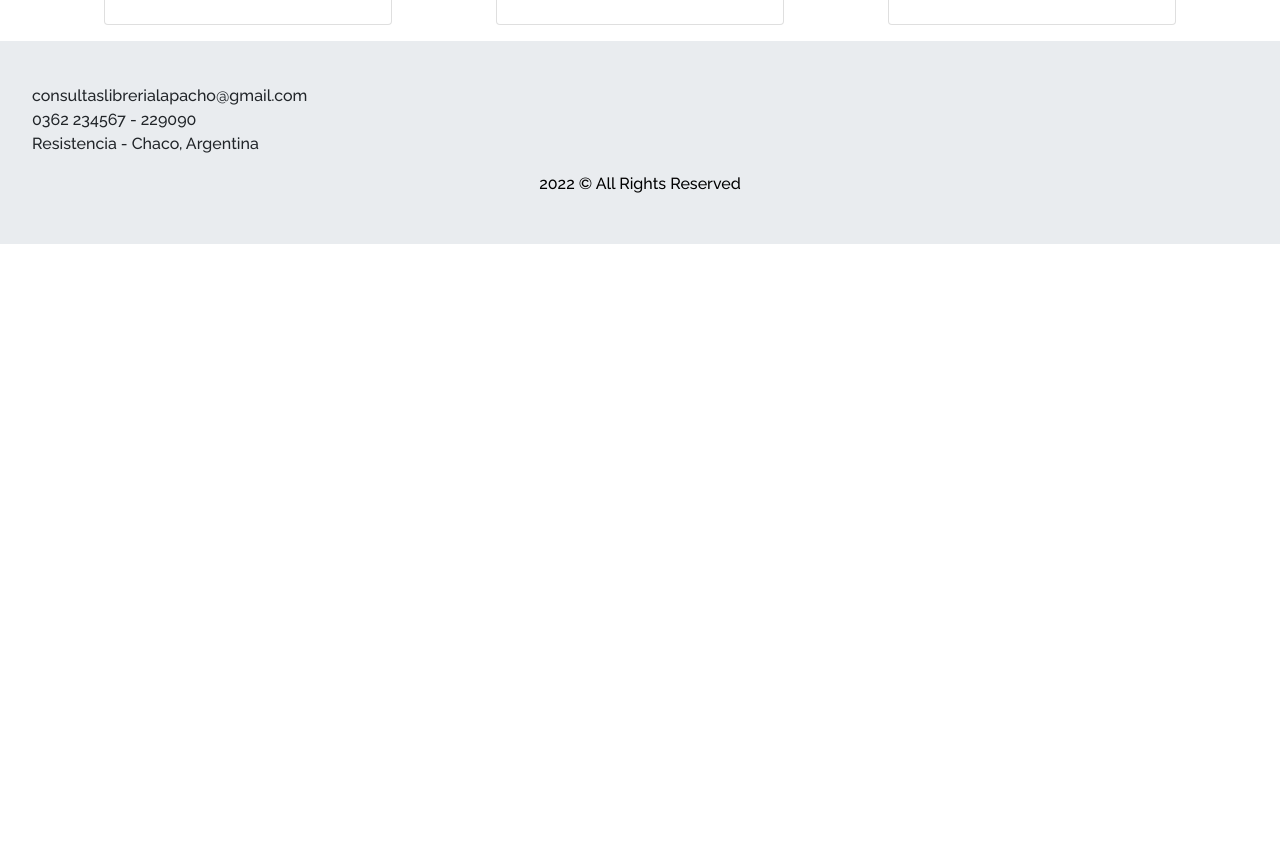
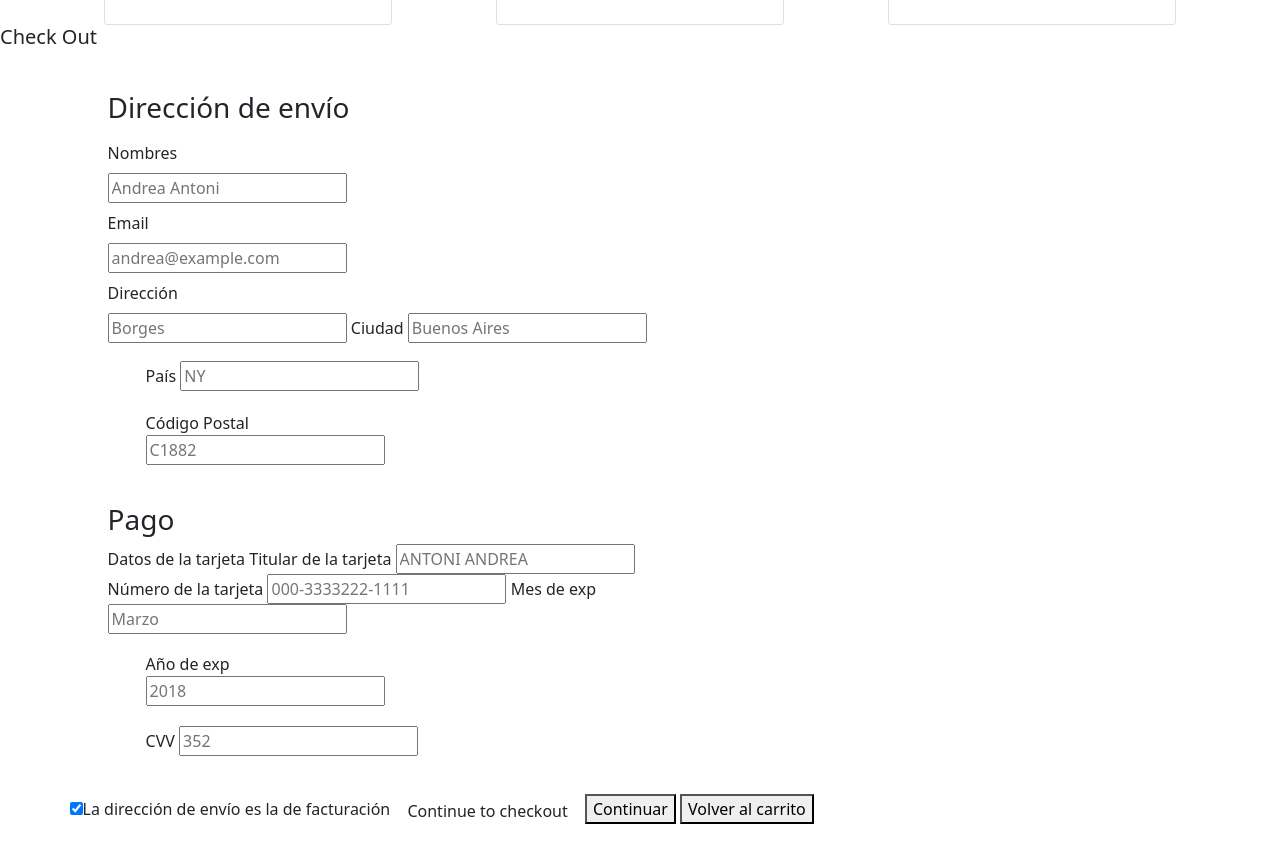
Before and after one commit to TGerzenstein/LibreriaLapacho, a website: page catálogo.html in a window 1280 px wide. Shown: the part 719-1560 px from the top of the page. Before the commit the page ends 963 px from the top, so only its background shows below. Drawn offline with nearby package versions, Linux system fonts and the light colour scheme.

Commit message:
modified css catálogo

```diff
--- a/catálogo.html
+++ b/catálogo.html
@@ -63,10 +63,12 @@
       </nav>
     </header>
     <main class="main-aves">
+      <!-- Shopping cart -->
         <div>
          <p>Resumen del pedido</p>
          <p>Total <span id="cart-total">0</span></p>
         </div>
+      <!-- List of products -->
         <div class="clas-birds">
             <div class="card" style="width: 18rem; height: 38rem;">
                 <img src="/img/VirginiaWoolf.png" class="card-img-top" alt="...">
@@ -94,6 +96,65 @@
                 </div>
             </div>
         </div>
+      <!-- CheckOut -->
+        <div class="checkOut">
+          <h5>Check Out</h5>
+          <form action="#">
+          <div class="container">
+            <div class="row">
+              <div class="col-50">
+                <h3>Dirección de envío</h3>
+                <label for="fname" class="label-checkOut">Nombres</label>
+                <input type="text" id="fname" name="firstname" placeholder="Andrea Antoni">
+                <label for="email" class="label-checkOut">Email</label>
+                <input type="text" id="email" name="email" placeholder="andrea@example.com">
+                <label for="adr" class="label-checkOut">Dirección</label>
+                <input type="text" id="adr" name="address" placeholder="Borges">
+                <label for="ciudad">Ciudad</label>
+                <input type="text" id="city" name="ciudad" placeholder="Buenos Aires">
+                <div class="row">
+                  <div class="col-50">
+                    <label for="state">País</label>
+                    <input type="text" id="state" name="state" placeholder="NY">
+                  </div>
+                  <div class="col-50">
+                    <label for="zip">Código Postal</label>
+                    <input type="text" id="zip" name="zip" placeholder="C1882">
+                  </div>
+                </div>
+              </div>
+              <div class="col-50">
+                <h3>Pago</h3>
+                <label for="fname">Datos de la tarjeta</label>
+                <label for="cname">Titular de la tarjeta</label>
+                <input type="text" id="cname" name="cardname" placeholder="ANTONI ANDREA">
+                <label for="ccnum">Número de la tarjeta</label>
+                <input type="text" id="ccnum" name="cardnumber" placeholder="000-3333222-1111">
+                <label for="expmonth">Mes de exp</label>
+                <input type="text" id="expmonth" name="expmonth" placeholder="Marzo">
+                <div class="row">
+                  <div class="col-50">
+                    <label for="expyear">Año de exp</label>
+                    <input type="text" id="expyear" name="expyear" placeholder="2018">
+                  </div>
+                  <div class="col-50">
+                    <label for="cvv">CVV</label>
+                    <input type="text" id="cvv" name="cvv" placeholder="352">
+                  </div>
+                </div>
+              </div>
+            </div>
+            <label>
+              <input type="checkbox"
+              checked="checked"
+              name="sameadr">La dirección de envío es la de facturación
+            </label>
+            <input type="submit" value="Continue to checkout" class="btn">
+            <button type="submit">Continuar</button>
+            <button type="submit">Volver al carrito</button>
+          </div>
+          </form>
+        </div>
     </main>
     <footer>
         <ul>
--- a/scss/_main.scss
+++ b/scss/_main.scss
@@ -132,8 +132,6 @@
         justify-content: space-evenly;
         flex-wrap: wrap;
 
-    }
-
         .card {
 
             .card-text {
@@ -144,6 +142,29 @@
                 color:#fff;
                 background-color: #9CBF4E;
                 border-color: #9CBF4E;
+            }
+        }
+    }
+
+    .checkOut {
+
+        .container {
+            margin: 2rem 3.60rem;
+
+            .row {
+                display: flex;
+                margin: 0.50rem;
+
+                .col-50 {
+                    padding: 10px 30px;
+                    width: 60%;
+
+                    .label-checkOut {
+                        display: flex;
+                        padding: 8px 0px;
+                    }
+                }
+            }
         }
     }
 }
```
Also changed, not shown: css/estilo.css. Lines whose indentation alone changed are shown as unchanged.
